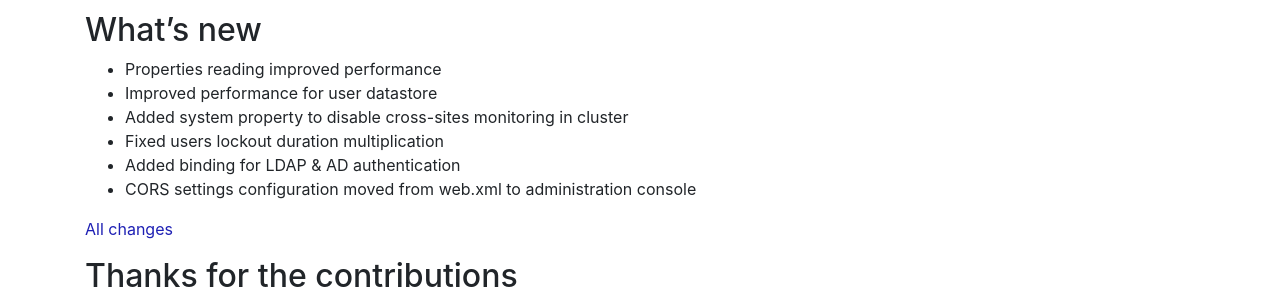
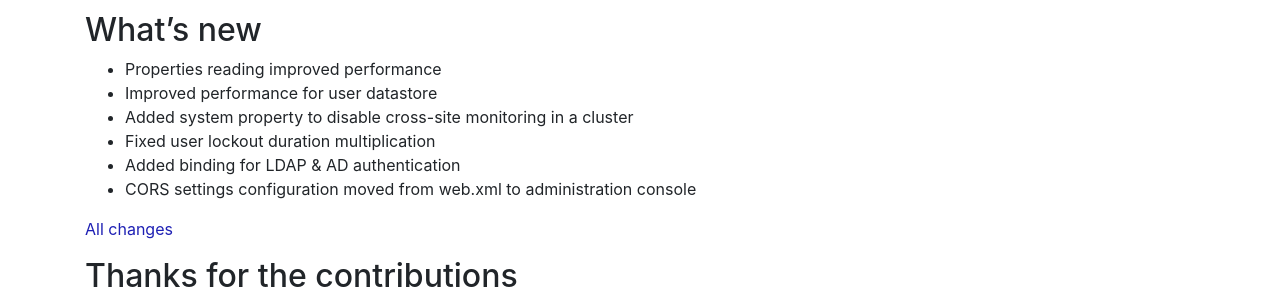
Before and after one commit to OpenIdentityPlatform/OpenIdentityPlatform.org, a Jekyll site: the page built from blog/openam-14-8-4-released.md, in a window 1280 px wide. Shown: the part 165-465 px from the top of the page. Built offline with Jekyll 4.4.1, drawn with Linux system fonts in a browser that asks for light colours; our own code applies the rules of GitHub Pages for plain Markdown files.

Commit message:
Update openam-14-8-4-released.md

```diff
--- a/blog/openam-14-8-4-released.md
+++ b/blog/openam-14-8-4-released.md
@@ -12,8 +12,8 @@ imageurl: 'openam-og.png'
 ## What's new
 * Properties reading improved performance
 * Improved performance for user datastore
-* Added system property to disable cross-sites monitoring in cluster
-* Fixed users lockout duration multiplication
+* Added system property to disable cross-site monitoring in a cluster
+* Fixed user lockout duration multiplication
 * Added binding for LDAP & AD authentication
 * CORS settings configuration moved from web.xml to administration console
 
```
